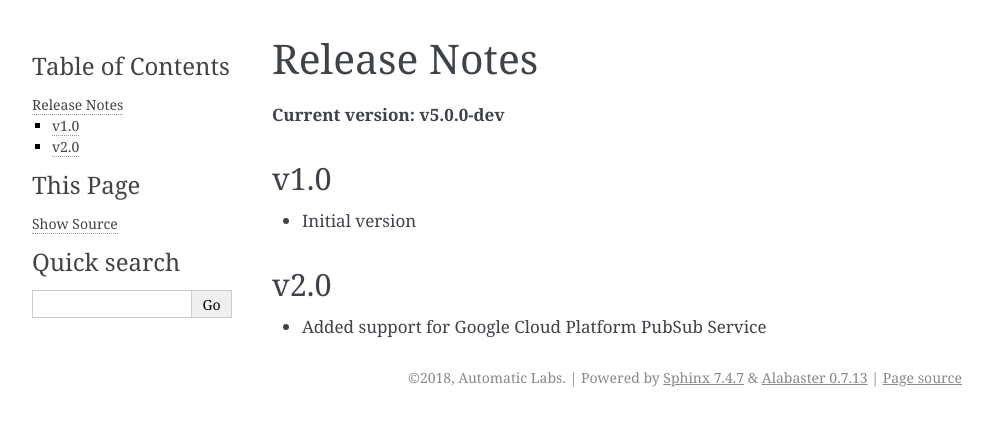
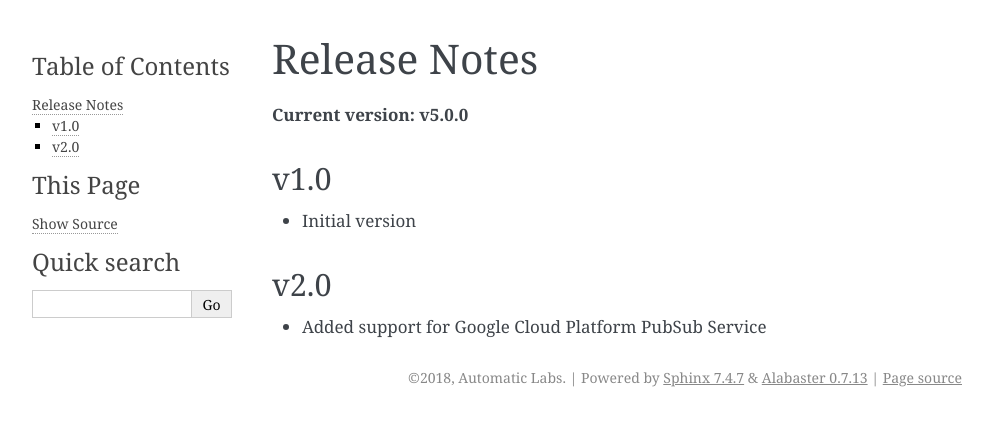
Before and after one commit to cloudchacho/hedwig-python, a Sphinx documentation site: the page built from docs/releases.rst, in a window 1280 px wide. Shown: the top 426 px of the page, without its empty margins (148-1141 px from the left). Built offline with Sphinx 7.4.7, drawn with Linux system fonts in a browser that asks for light colours.

Commit message:
Bump version: 5.0.0-dev → 5.0.0

```diff
--- a/docs/conf.py
+++ b/docs/conf.py
@@ -32,7 +32,7 @@ author = 'Automatic Labs'
 # The short X.Y version
 version = '1.0'
 # The full version, including alpha/beta/rc tags
-release = '5.0.0-dev'
+release = '5.0.0'
 
 
 # -- General configuration ---------------------------------------------------
--- a/docs/releases.rst
+++ b/docs/releases.rst
@@ -1,7 +1,7 @@
 Release Notes
 =============
 
-**Current version: v5.0.0-dev**
+**Current version: v5.0.0**
 
 v1.0
 ~~~~
--- a/hedwig/__init__.py
+++ b/hedwig/__init__.py
@@ -7,4 +7,4 @@ hedwig
 
 
 # semantic versioning (http://semver.org/)
-VERSION = '5.0.0-dev'
+VERSION = '5.0.0'
```
Also changed, not shown: .bumpversion.cfg.
